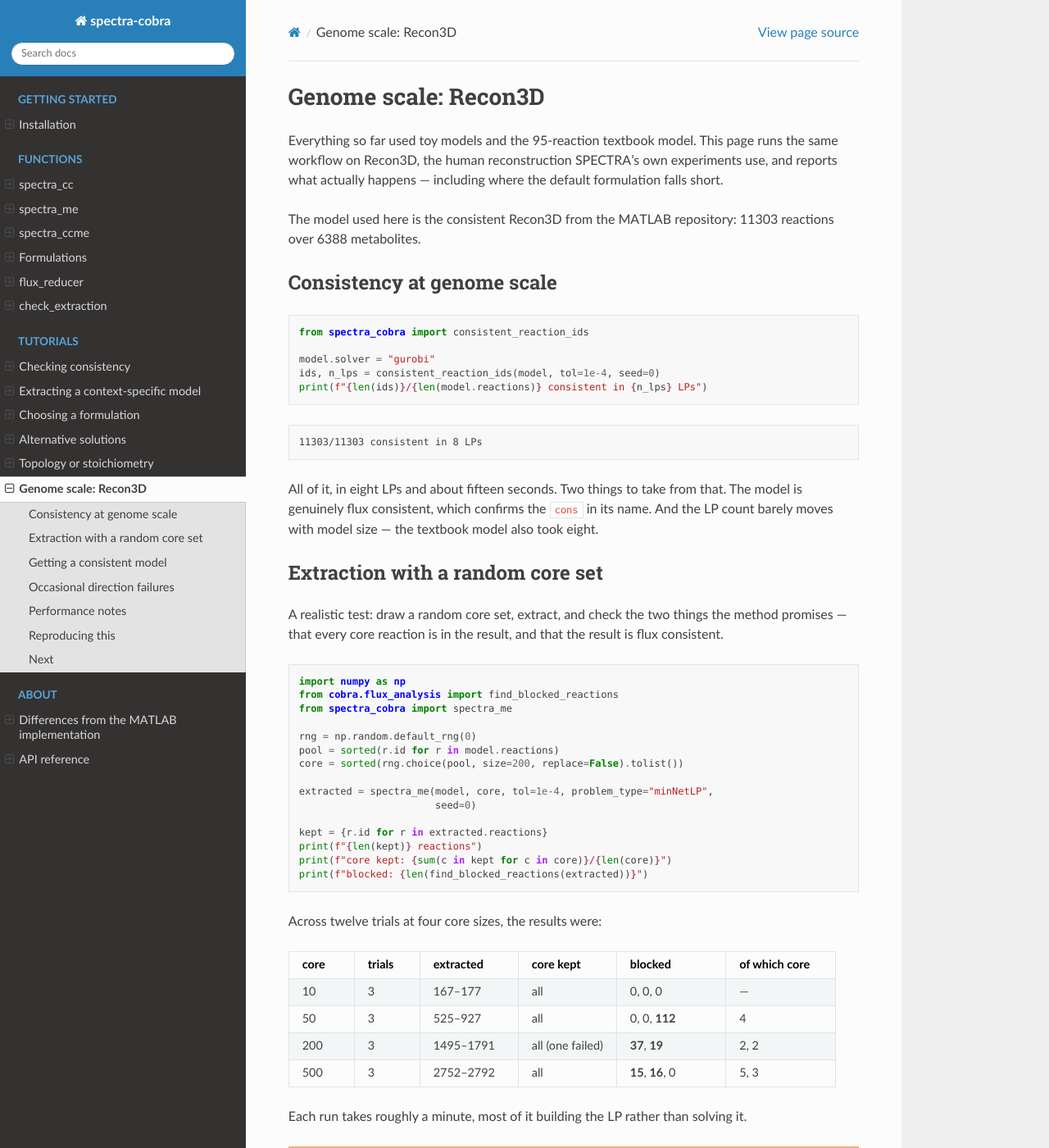
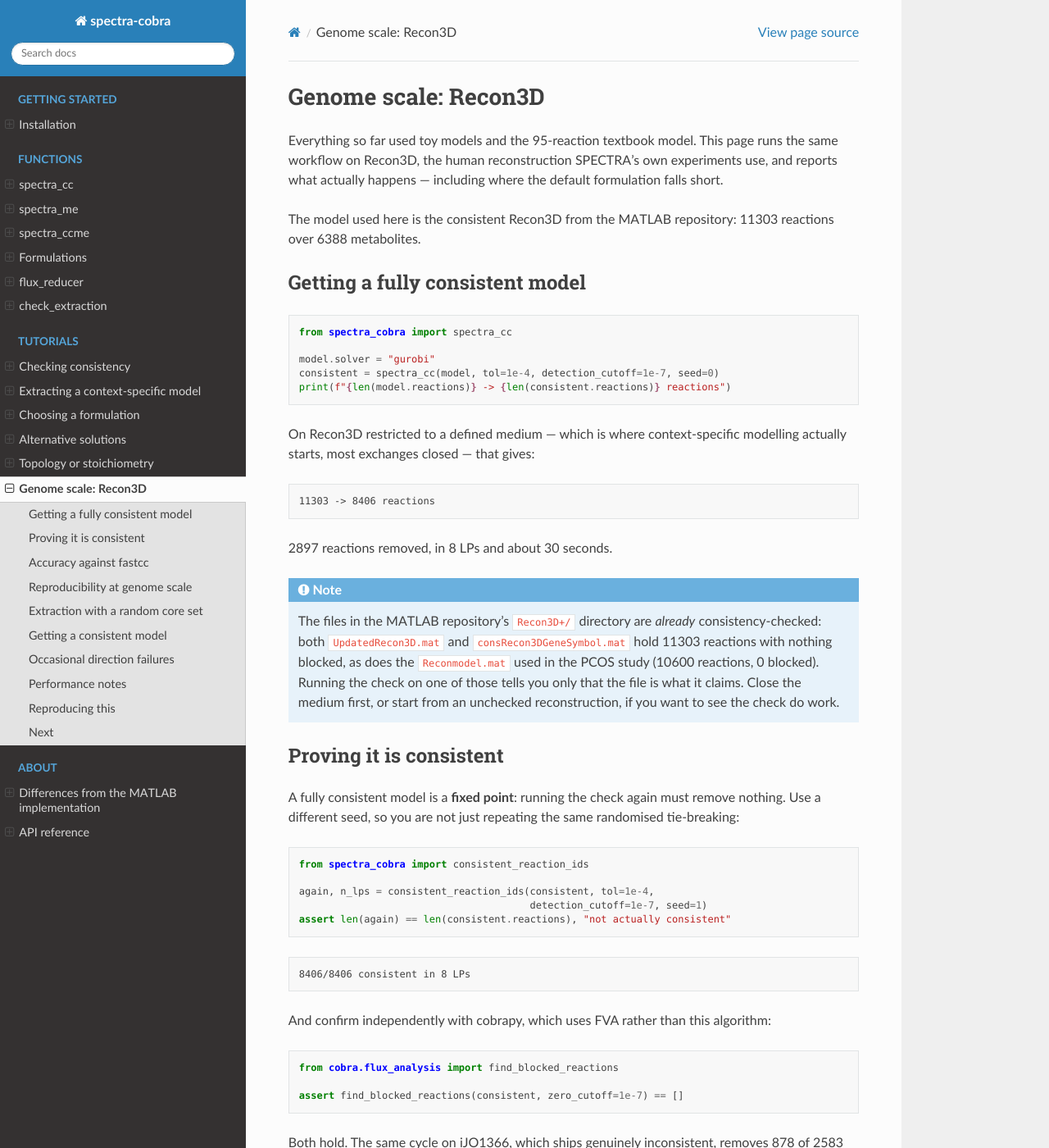
Before and after one commit to bisect-group/spectra-cobra, a Sphinx documentation site: the page built from docs/tutorials/recon3d.rst, in a window 1280 px wide and 1400 px high. Shown: the whole window at 82% size. Built offline with Sphinx 7.4.7 and the Read the Docs theme 3.1.0, drawn with Linux system fonts in a browser that asks for light colours; some of the changed text lies outside the part shown.

Commit message:
docs: validate spectra_cc on genuinely inconsistent models
The earlier Recon3D check was weak and the documentation overstated it.
It ran on consRecon3DGeneSymbol.mat, which the MATLAB authors had already
consistency checked, so "11303/11303 consistent" confirmed only that the
file was what it claimed. The same is true of UpdatedRecon3D.mat and of
the PCOS study's Reconmodel.mat: all three ship with zero blocked
reactions.

Redone on models that are actually inconsistent. Recon3D restricted to a
defined medium, which is where context-specific modelling starts, drops
from 11303 to 8406 reactions in 8 LPs; iJO1366 as distributed drops from
2583 to 1705. Both derived models are fixed points -- re-running the
check with a different seed removes nothing -- and cobrapy's independent
FVA-based find_blocked_reactions reports zero blocked in each, which is
what makes them fully consistent rather than merely once-filtered.

Two findings on accuracy, with FVA on the full model as arbiter.

On the defined-medium Recon3D the two methods disagree on six reactions,
and spectra_cc is right on all six: fastcc calls EX_M00234[e],
EX_M01807[e] and HMR_0002 consistent when their FVA span is 0, and calls
HMR_3996, r1391 and r1392 blocked when their span is 1000. On
Reconmodel.mat the pattern repeats smaller: spectra_cc and FVA agree all
10600 reactions are consistent while fastcc reports 3 blocked.

fastcc is also not reproducible at this scale. Its singleton phase draws
an arbitrary element from a Python set, so the answer moves with
PYTHONHASHSEED: five runs on the same model gave 8403, 8405, 8406, 8408
and 8410. Seeded spectra_cc gave 8406 every time.

Six reactions in 11303 is a 0.05% disagreement and neither method is far
wrong, so this is not a claim of general superiority -- but it does show
the port is not merely reproducing fastcc.

Co-Authored-By: Claude Opus 5 (1M context) <noreply@anthropic.com>

```diff
--- a/docs/tutorials/recon3d.rst
+++ b/docs/tutorials/recon3d.rst
@@ -9,25 +9,149 @@ default formulation falls short.
 The model used here is the consistent Recon3D from the MATLAB repository:
 11303 reactions over 6388 metabolites.
 
-Consistency at genome scale
----------------------------
+Getting a fully consistent model
+--------------------------------
+
+.. code-block:: python
+
+   from spectra_cobra import spectra_cc
+
+   model.solver = "gurobi"
+   consistent = spectra_cc(model, tol=1e-4, detection_cutoff=1e-7, seed=0)
+   print(f"{len(model.reactions)} -> {len(consistent.reactions)} reactions")
+
+On Recon3D restricted to a defined medium — which is where context-specific
+modelling actually starts, most exchanges closed — that gives:
+
+.. code-block:: text
+
+   11303 -> 8406 reactions
+
+2897 reactions removed, in 8 LPs and about 30 seconds.
+
+.. note::
+
+   The files in the MATLAB repository's ``Recon3D+/`` directory are *already*
+   consistency-checked: both ``UpdatedRecon3D.mat`` and
+   ``consRecon3DGeneSymbol.mat`` hold 11303 reactions with nothing blocked, as
+   does the ``Reconmodel.mat`` used in the PCOS study (10600 reactions, 0
+   blocked). Running the check on one of those tells you only that the file is
+   what it claims. Close the medium first, or start from an unchecked
+   reconstruction, if you want to see the check do work.
+
+Proving it is consistent
+------------------------
+
+A fully consistent model is a **fixed point**: running the check again must
+remove nothing. Use a different seed, so you are not just repeating the same
+randomised tie-breaking:
 
 .. code-block:: python
 
    from spectra_cobra import consistent_reaction_ids
 
-   model.solver = "gurobi"
-   ids, n_lps = consistent_reaction_ids(model, tol=1e-4, seed=0)
-   print(f"{len(ids)}/{len(model.reactions)} consistent in {n_lps} LPs")
+   again, n_lps = consistent_reaction_ids(consistent, tol=1e-4,
+                                          detection_cutoff=1e-7, seed=1)
+   assert len(again) == len(consistent.reactions), "not actually consistent"
 
 .. code-block:: text
 
-   11303/11303 consistent in 8 LPs
+   8406/8406 consistent in 8 LPs
 
-All of it, in eight LPs and about fifteen seconds. Two things to take from
-that. The model is genuinely flux consistent, which confirms the ``cons``
-in its name. And the LP count barely moves with model size — the textbook
-model also took eight.
+And confirm independently with cobrapy, which uses FVA rather than this
+algorithm:
+
+.. code-block:: python
+
+   from cobra.flux_analysis import find_blocked_reactions
+
+   assert find_blocked_reactions(consistent, zero_cutoff=1e-7) == []
+
+Both hold. The same cycle on iJO1366, which ships genuinely inconsistent,
+removes 878 of 2583 reactions and the remaining 1705 are a fixed point with
+zero blocked by FVA.
+
+Accuracy against fastcc
+-----------------------
+
+On the defined-medium Recon3D the two methods disagree on six reactions.
+Taking FVA on the full model as the arbiter:
+
+.. list-table::
+   :header-rows: 1
+   :widths: 30 20 25 25
+
+   * - Reaction
+     - FVA \|v\|max
+     - Truly
+     - Which was right
+   * - ``EX_M00234[e]``
+     - 0
+     - blocked
+     - ``spectra_cc``
+   * - ``EX_M01807[e]``
+     - 0
+     - blocked
+     - ``spectra_cc``
+   * - ``HMR_0002``
+     - 0
+     - blocked
+     - ``spectra_cc``
+   * - ``HMR_3996``
+     - 1000
+     - consistent
+     - ``spectra_cc``
+   * - ``r1391``
+     - 1000
+     - consistent
+     - ``spectra_cc``
+   * - ``r1392``
+     - 1000
+     - consistent
+     - ``spectra_cc``
+
+``spectra_cc`` is right on all six; ``fastcc`` produced three false positives
+and three false negatives. On the PCOS ``Reconmodel.mat`` the pattern repeats
+on a smaller scale: ``spectra_cc`` and FVA agree that all 10600 reactions are
+consistent, while ``fastcc`` reports 3 of them blocked.
+
+Reproducibility at genome scale
+-------------------------------
+
+Part of that disagreement is that ``fastcc`` does not give the same answer
+twice. Its singleton phase picks an arbitrary element from a Python set, and
+set iteration order depends on ``PYTHONHASHSEED``, so the result shifts from
+run to run. ``spectra_cc`` given a ``seed`` does not:
+
+.. list-table::
+   :header-rows: 1
+   :widths: 34 33 33
+
+   * - Run
+     - ``spectra_cc`` (``seed=0``)
+     - ``fastcc``
+   * - ``PYTHONHASHSEED=1``
+     - 8406
+     - 8408
+   * - ``PYTHONHASHSEED=2``
+     - 8406
+     - 8405
+   * - ``PYTHONHASHSEED=3``
+     - 8406
+     - 8403
+   * - two further runs
+     - 8406, 8406
+     - 8410, 8406
+
+Across five runs on the same model ``fastcc`` spans 8403 to 8410, a range of
+seven reactions, while ``spectra_cc`` returns 8406 every time.
+
+This is not a claim that ``spectra_cc`` is always more accurate — six
+reactions out of 11303 is a 0.05% disagreement, and both are far closer to
+each other than to being wrong. But it does mean the port is not merely
+reproducing ``fastcc``, that it is the reproducible of the two, and that at
+genome scale a consistency result is worth confirming with FVA whichever
+method produced it.
 
 Extraction with a random core set
 ---------------------------------
```
Also changed, not shown: README.md (+22 -3 lines).
